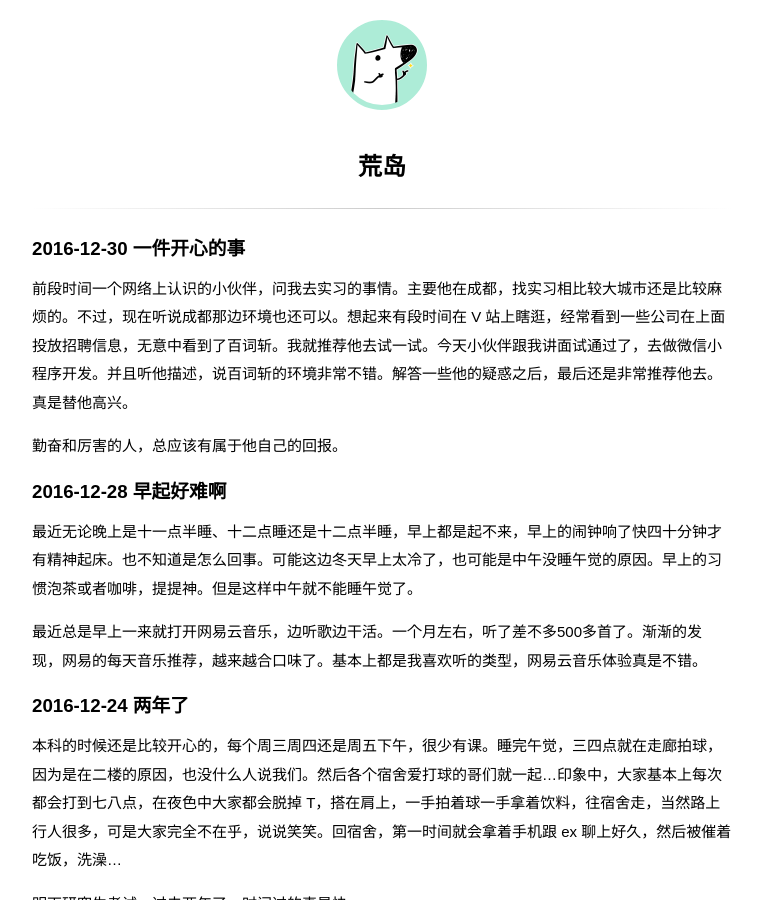
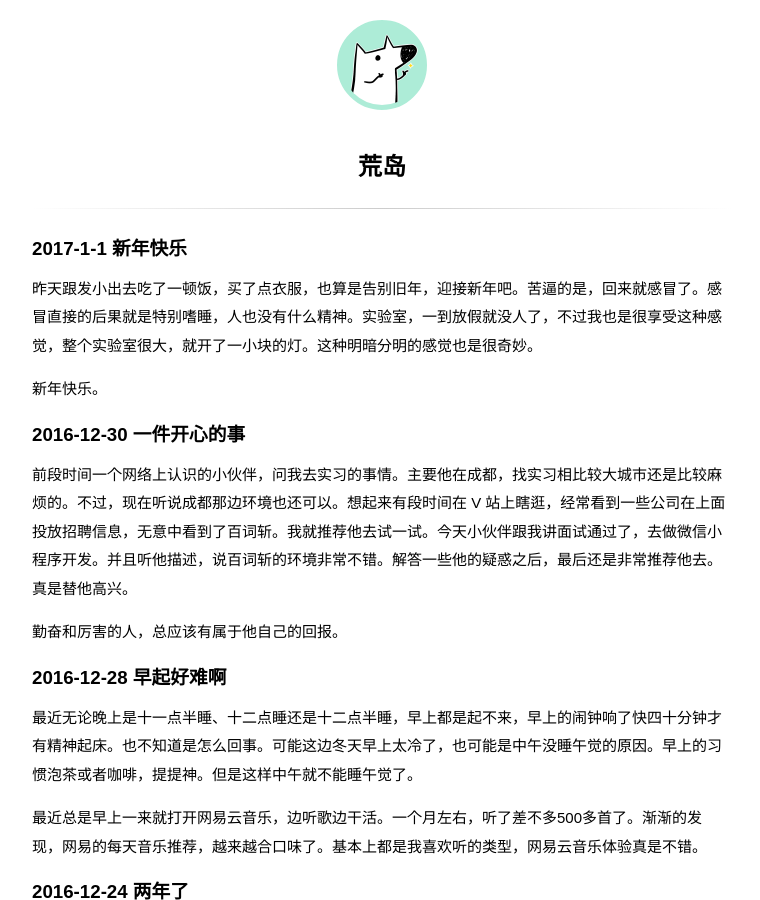
Before and after one commit to wuchangfeng/wuchangfeng.github.io, a Jekyll site: the page built from diary.md, in a window 1280 px wide and 900 px high. Shown: the whole window, without its empty margins (258-1018 px from the left). Built offline with Jekyll 4.4.1, drawn with Linux system fonts in a browser that asks for light colours; some web fonts are replaced; comment, search, counter and statistics services are not loaded.

Commit message:
blog update

```diff
--- a/diary.md
+++ b/diary.md
@@ -1,6 +1,12 @@
 ---
 title: 荒岛
 ---
+
+### 2017-1-1 新年快乐
+
+昨天跟发小出去吃了一顿饭，买了点衣服，也算是告别旧年，迎接新年吧。苦逼的是，回来就感冒了。感冒直接的后果就是特别嗜睡，人也没有什么精神。实验室，一到放假就没人了，不过我也是很享受这种感觉，整个实验室很大，就开了一小块的灯。这种明暗分明的感觉也是很奇妙。
+
+新年快乐。
 
 ### 2016-12-30 一件开心的事
 
```
